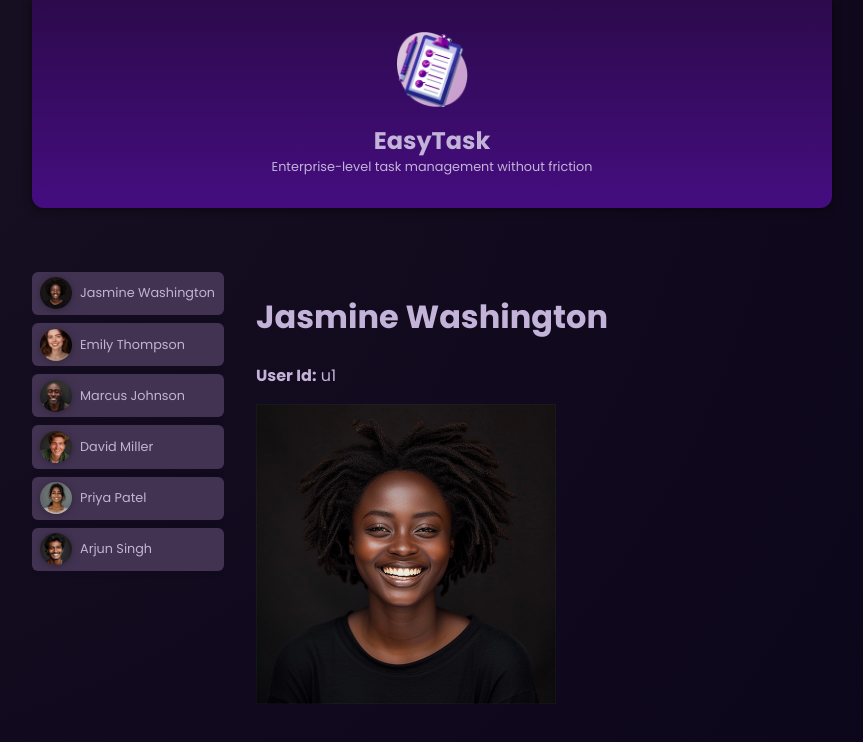
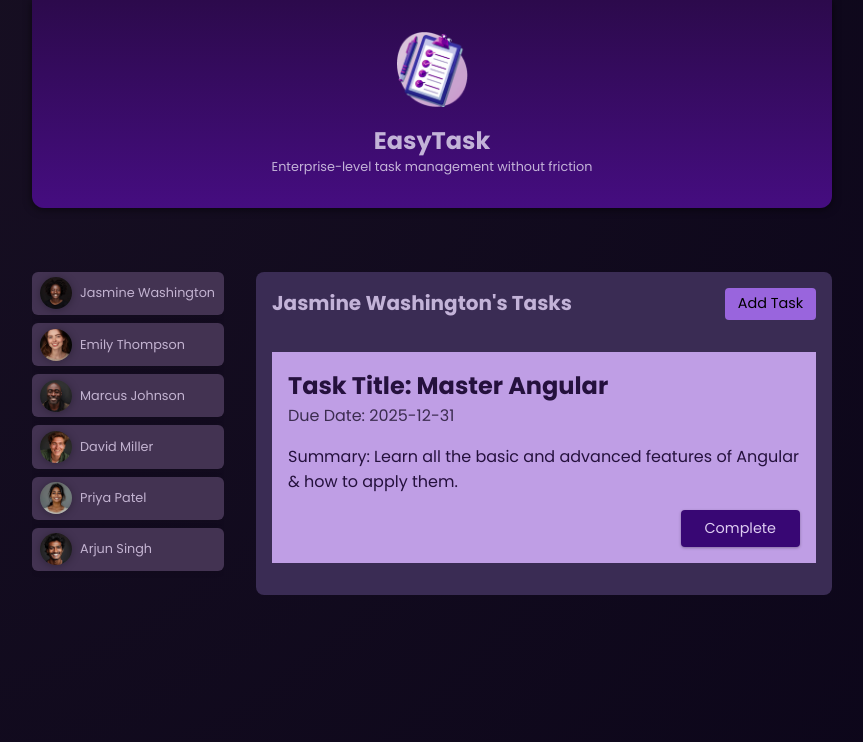
Before and after one commit to houh60/standalone-angular, an Angular app: page / in a window 1280 px wide. Both pictures are taken after a click on the button "Jasmine Washington". Shown: the top 742 px of the page, without its empty margins (208-1071 px from the left). Built offline with nearby package versions, Linux system fonts and the light colour scheme.

Commit message:
new changes

```diff
--- a/src/app/app.component.html
+++ b/src/app/app.component.html
@@ -1,9 +1,15 @@
 <app-header></app-header>
 <main>
   <ul id="users">
-    <li *ngFor="let user of users">
-      <app-user [avatar]="user.avatar" [name]="user.name" [id]="user.id" (select)="onSelectUser($event)"></app-user>
+    @for (user of users; track user.id) {
+    <li>
+      <app-user [user]="user" (select)="onSelectUser($event)"></app-user>
     </li>
+    }
   </ul>
-  <app-task [user]="user"></app-task>
+  @if (user) {
+  <app-tasks [user]="user"></app-tasks>
+  } @else {
+  <p id="fallback">Select a user to see their tasks!</p>
+  }
 </main>
--- a/src/app/app.component.ts
+++ b/src/app/app.component.ts
@@ -3,14 +3,14 @@ import { HeaderComponent } from './header/header.component';
 import { UserComponent } from "./user/user.component";
 import { DUMMY_USERS } from './dummy-users';
 import { CommonModule } from '@angular/common';
-import { TaskComponent } from "./task/task.component";
+import { TasksComponent } from "./tasks/tasks.component";
 
 @Component({
   selector: 'app-root',
   standalone: true,
   templateUrl: './app.component.html',
   styleUrl: './app.component.css',
-  imports: [HeaderComponent, UserComponent, CommonModule, TaskComponent]
+  imports: [HeaderComponent, UserComponent, CommonModule, TasksComponent]
 })
 export class AppComponent {
   users = DUMMY_USERS;
--- a/src/app/task/task.component.css
+++ /dev/null
@@ -1,7 +0,0 @@
-.image {
-  height: 300px;
-}
-
-span {
-  font-weight: bold;
-}
--- a/src/app/task/task.component.html
+++ /dev/null
@@ -1,5 +0,0 @@
-<div *ngIf="user">
-  <h1>{{user.name}}</h1>
-  <p><span>User Id:</span> {{user.id}}</p>
-  <p><img [src]="'../../assets/users/' + user.avatar" [alt]="user.name" class="image"></p>
-</div>
--- /dev/null
+++ b/src/app/tasks/task/task.component.css
@@ -0,0 +1,37 @@
+article {
+  padding: 1rem;
+  color: #25113d;
+  background-color: #bf9ee5;
+}
+
+h2 {
+  margin: 0;
+}
+
+time {
+  color: #3c2c50;
+}
+
+.actions {
+  text-align: right;
+  margin: 0;
+}
+
+.actions button {
+  font: inherit;
+  font-size: 0.9rem;
+  cursor: pointer;
+  background-color: #380774;
+  color: #decdf2;
+  border-radius: 4px;
+  padding: 0.5rem 1.5rem;
+  border: none;
+  box-shadow: 0 1px 3px rgba(0, 0, 0, 0.3);
+  transition: all 0.3s ease;
+}
+
+.actions button:hover,
+.actions button:active {
+  background-color: #4a0774;
+  box-shadow: 0 1px 6px rgba(0, 0, 0, 0.3);
+}
--- /dev/null
+++ b/src/app/tasks/task/task.component.html
@@ -0,0 +1,8 @@
+<article>
+  <h2>Task Title: {{task.title}}</h2>
+  <time>Due Date: {{task.dueDate}}</time>
+  <p>Summary: {{task.summary}}</p>
+  <p class="actions">
+    <button>Complete</button>
+  </p>
+</article>
--- a/src/app/task/task.component.ts
+++ b/src/app/tasks/task/task.component.ts
@@ -1,13 +1,12 @@
-import { CommonModule } from '@angular/common';
 import { Component, Input } from '@angular/core';
 
 @Component({
   selector: 'app-task',
   standalone: true,
-  imports: [CommonModule],
+  imports: [],
   templateUrl: './task.component.html',
   styleUrl: './task.component.css'
 })
 export class TaskComponent {
-  @Input({ required: true }) user: any;
+  @Input({ required: true }) task: any;
 }
--- /dev/null
+++ b/src/app/tasks/tasks.component.css
@@ -0,0 +1,62 @@
+#tasks {
+  padding: 1rem;
+  border-radius: 8px;
+  max-height: 60vh;
+  overflow: auto;
+  background-color: #3a2c54;
+}
+
+header {
+  display: flex;
+  justify-content: space-between;
+  align-items: flex-start;
+  margin-bottom: 2rem;
+  gap: 1rem;
+}
+
+h2 {
+  margin: 0;
+  font-size: 0.9rem;
+  width: 60%;
+}
+
+menu {
+  margin: 0;
+  padding: 0;
+}
+
+menu button {
+  font: inherit;
+  cursor: pointer;
+  background-color: #9965dd;
+  border-radius: 4px;
+  border: none;
+  padding: 0.35rem 0.8rem;
+  font-size: 0.9rem;
+}
+
+menu button:hover,
+menu button:active {
+  background-color: #a565dd;
+}
+
+ul {
+  list-style: none;
+  margin: 1rem 0;
+  padding: 0;
+  display: flex;
+  flex-direction: column;
+  gap: 1rem;
+  max-height: 50vh;
+  overflow: auto;
+}
+
+@media (min-width: 768px) {
+  h2 {
+    font-size: 1.25rem;
+  }
+
+  menu {
+    width: auto;
+  }
+}
--- /dev/null
+++ b/src/app/tasks/tasks.component.html
@@ -0,0 +1,16 @@
+<section id="tasks">
+  <header>
+    <h2>{{user.name}}'s Tasks</h2>
+    <!-- <p><img [src]="'../../assets/users/' + user.avatar" [alt]="user.name" class="image"></p> -->
+    <menu>
+      <button>Add Task</button>
+    </menu>
+  </header>
+  <ul>
+    @for(task of selectedUserTasks; track task.id) {
+    <li>
+      <app-task [task]="task"></app-task>
+    </li>
+    }
+  </ul>
+</section>
--- /dev/null
+++ b/src/app/tasks/tasks.component.ts
@@ -0,0 +1,43 @@
+import { CommonModule } from '@angular/common';
+import { Component, Input } from '@angular/core';
+import { TaskComponent } from "./task/task.component";
+
+@Component({
+  selector: 'app-tasks',
+  standalone: true,
+  templateUrl: './tasks.component.html',
+  styleUrl: './tasks.component.css',
+  imports: [CommonModule, TaskComponent]
+})
+export class TasksComponent {
+  @Input({ required: true }) user: any;
+  tasks = [
+    {
+      id: 't1',
+      userId: 'u1',
+      title: 'Master Angular',
+      summary:
+        'Learn all the basic and advanced features of Angular & how to apply them.',
+      dueDate: '2025-12-31',
+    },
+    {
+      id: 't2',
+      userId: 'u2',
+      title: 'Build first prototype',
+      summary: 'Build a first prototype of the online shop website',
+      dueDate: '2024-05-31',
+    },
+    {
+      id: 't3',
+      userId: 'u3',
+      title: 'Prepare issue template',
+      summary:
+        'Prepare and describe an issue template which will help with project management',
+      dueDate: '2024-06-15',
+    }
+  ];
+
+  get selectedUserTasks() {
+    return this.tasks.filter((task) => task.userId === this.user.id);
+  }
+}
--- a/src/app/user/user.component.html
+++ b/src/app/user/user.component.html
@@ -1,6 +1,6 @@
 <div>
   <button (click)="onSelectUser()">
-    <img [src]="imagePath" [alt]="name">
-    <span>{{name}}</span>
+    <img [src]="imagePath" [alt]="user.name">
+    <span>{{user.name}}</span>
   </button>
 </div>
--- a/src/app/user/user.component.ts
+++ b/src/app/user/user.component.ts
@@ -9,16 +9,14 @@ import { Component, EventEmitter, Input, Output, output } from '@angular/core';
 })
 export class UserComponent {
 
-  @Input({ required: true }) id!: string;
-  @Input({ required: true }) avatar!: string;
-  @Input({ required: true }) name!: string;
+  @Input({ required: true }) user: any;
   @Output() select = new EventEmitter();
 
   get imagePath() {
-    return 'assets/users/' + this.avatar;
+    return 'assets/users/' + this.user.avatar;
   }
 
   onSelectUser() {
-    this.select.emit(this.id);
+    this.select.emit(this.user.id);
   }
 }
```
